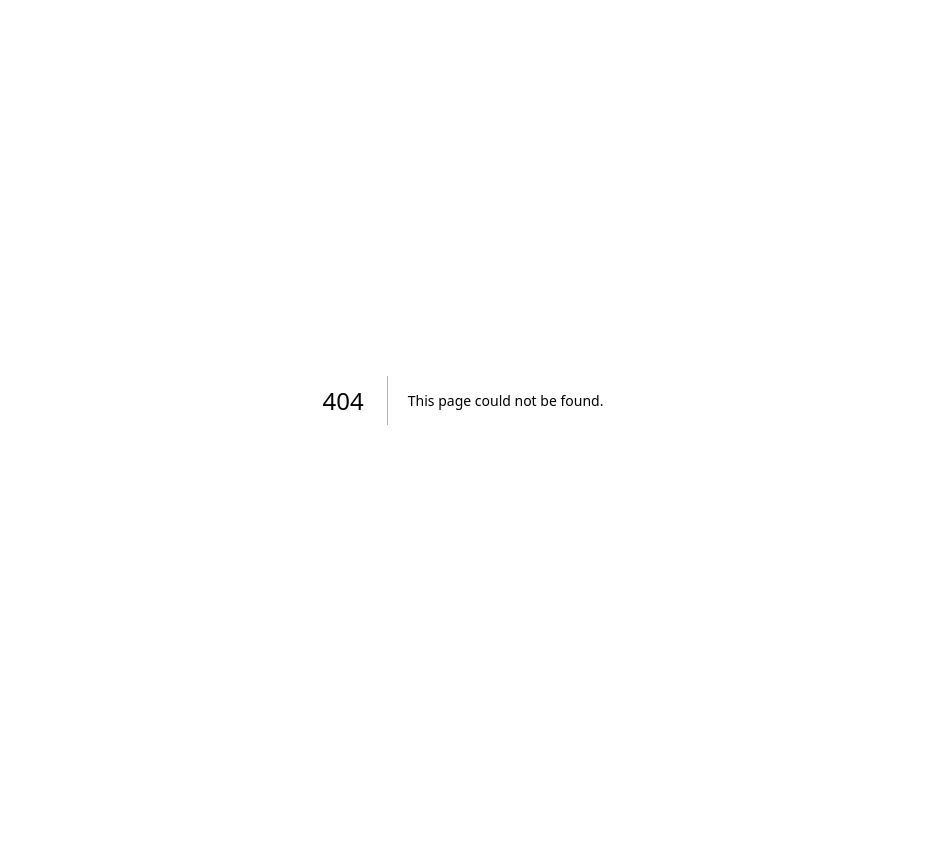
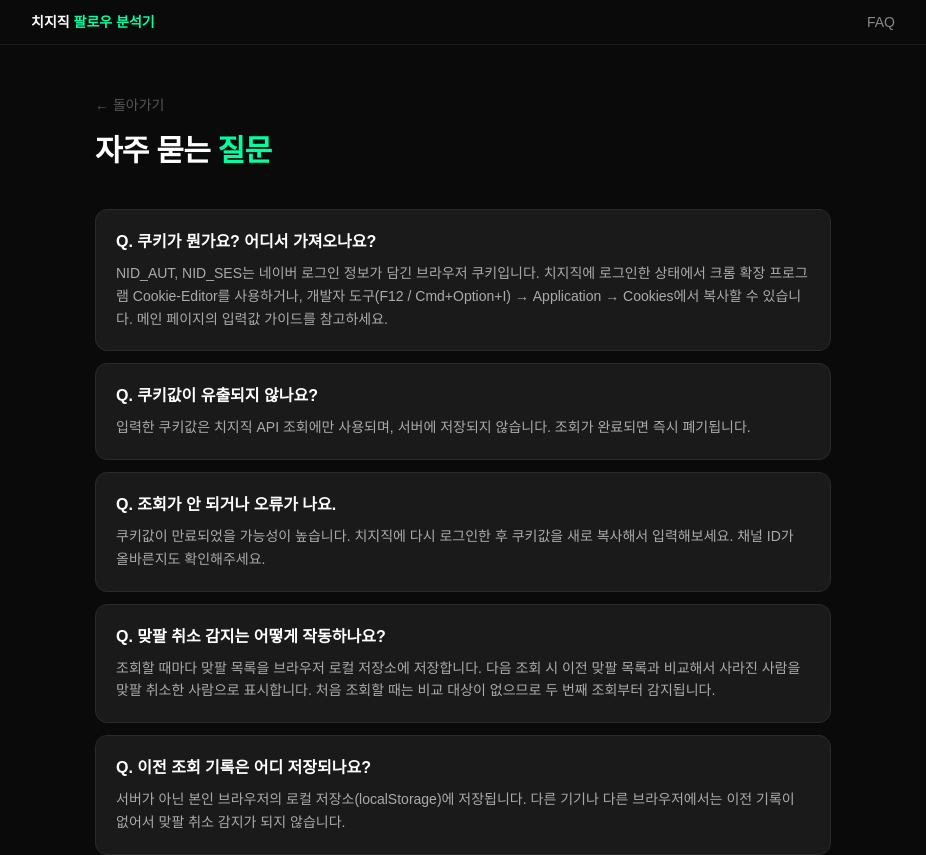
Before and after one commit to kimguny/chzzk-tracker, a Next.js app: page /faq in a window 1280 px wide. Before the commit this address had no page. Shown: the top 855 px of the page, without its empty margins (177-1103 px from the left). Before the commit the page ends 800 px from the top, so only its background shows below. Built offline with nearby package versions, Linux system fonts and the light colour scheme.

Commit message:
feat: add FAQ page and global navigation bar
- /faq 페이지 추가 (8개 항목)
- 상단 네비게이션 바 추가 (메인 ↔ FAQ 이동)

Co-Authored-By: Claude Sonnet 4.6 <noreply@anthropic.com>

```diff
--- /dev/null
+++ b/src/app/faq/page.tsx
@@ -0,0 +1,76 @@
+import type { Metadata } from "next";
+import Link from "next/link";
+
+export const metadata: Metadata = {
+  title: "FAQ | 치지직 팔로우 분석기",
+  description: "치지직 팔로우 분석기 자주 묻는 질문",
+};
+
+const faqs = [
+  {
+    q: "쿠키가 뭔가요? 어디서 가져오나요?",
+    a: "NID_AUT, NID_SES는 네이버 로그인 정보가 담긴 브라우저 쿠키입니다. 치지직에 로그인한 상태에서 크롬 확장 프로그램 Cookie-Editor를 사용하거나, 개발자 도구(F12 / Cmd+Option+I) → Application → Cookies에서 복사할 수 있습니다. 메인 페이지의 입력값 가이드를 참고하세요.",
+  },
+  {
+    q: "쿠키값이 유출되지 않나요?",
+    a: "입력한 쿠키값은 치지직 API 조회에만 사용되며, 서버에 저장되지 않습니다. 조회가 완료되면 즉시 폐기됩니다.",
+  },
+  {
+    q: "조회가 안 되거나 오류가 나요.",
+    a: "쿠키값이 만료되었을 가능성이 높습니다. 치지직에 다시 로그인한 후 쿠키값을 새로 복사해서 입력해보세요. 채널 ID가 올바른지도 확인해주세요.",
+  },
+  {
+    q: "맞팔 취소 감지는 어떻게 작동하나요?",
+    a: "조회할 때마다 맞팔 목록을 브라우저 로컬 저장소에 저장합니다. 다음 조회 시 이전 맞팔 목록과 비교해서 사라진 사람을 맞팔 취소한 사람으로 표시합니다. 처음 조회할 때는 비교 대상이 없으므로 두 번째 조회부터 감지됩니다.",
+  },
+  {
+    q: "이전 조회 기록은 어디 저장되나요?",
+    a: "서버가 아닌 본인 브라우저의 로컬 저장소(localStorage)에 저장됩니다. 다른 기기나 다른 브라우저에서는 이전 기록이 없어서 맞팔 취소 감지가 되지 않습니다.",
+  },
+  {
+    q: "최대 조회 수는 얼마로 설정해야 하나요?",
+    a: "기본값 50,000명으로 대부분 충분합니다. 팔로워나 팔로잉이 5만 명을 넘는다면 직접 숫자를 늘려서 설정하세요. 숫자가 클수록 조회 시간이 길어집니다.",
+  },
+  {
+    q: "치지직 채널 관리자가 아니어도 되나요?",
+    a: "팔로잉 목록은 누구나 조회 가능하지만, 팔로워 목록은 해당 채널의 관리자 권한이 필요합니다. 본인 채널의 채널 ID를 입력해야 팔로워 목록이 정상적으로 조회됩니다.",
+  },
+  {
+    q: "모바일에서도 사용할 수 있나요?",
+    a: "사이트 자체는 모바일에서도 접속 가능하지만, 쿠키값 복사는 PC 브라우저에서 하는 것을 권장합니다. 모바일 브라우저에서는 개발자 도구 접근이 어렵습니다.",
+  },
+];
+
+export default function FaqPage() {
+  return (
+    <div className="min-h-screen" style={{ background: "#0a0a0a", color: "#fff" }}>
+      <div className="mx-auto max-w-3xl px-4 py-12">
+        <div className="mb-10">
+          <Link href="/" className="text-sm" style={{ color: "#555" }}>
+            ← 돌아가기
+          </Link>
+          <h1 className="mt-4 text-3xl font-black tracking-tight">
+            자주 묻는 <span style={{ color: "#00FFA3" }}>질문</span>
+          </h1>
+        </div>
+
+        <div className="space-y-3">
+          {faqs.map((faq, i) => (
+            <div
+              key={i}
+              className="rounded-xl p-5"
+              style={{ background: "#1a1a1a", border: "1px solid #2a2a2a" }}
+            >
+              <p className="font-semibold mb-2" style={{ color: "#fff" }}>
+                Q. {faq.q}
+              </p>
+              <p className="text-sm leading-relaxed" style={{ color: "#aaa" }}>
+                {faq.a}
+              </p>
+            </div>
+          ))}
+        </div>
+      </div>
+    </div>
+  );
+}
--- a/src/app/layout.tsx
+++ b/src/app/layout.tsx
@@ -1,6 +1,7 @@
 import type { Metadata } from "next";
 import { Geist, Geist_Mono } from "next/font/google";
 import { Analytics } from "@vercel/analytics/next";
+import Link from "next/link";
 import "./globals.css";
 
 const geistSans = Geist({
@@ -28,7 +29,17 @@ export default function RootLayout({
       lang="en"
       className={`${geistSans.variable} ${geistMono.variable} h-full antialiased`}
     >
-      <body className="min-h-full flex flex-col">
+      <body className="min-h-full flex flex-col" style={{ background: "#0a0a0a" }}>
+        <header style={{ background: "#0a0a0a", borderBottom: "1px solid #1a1a1a" }}>
+          <div className="mx-auto max-w-4xl px-4 py-3 flex items-center justify-between">
+            <Link href="/" className="text-sm font-bold" style={{ color: "#fff" }}>
+              치지직 <span style={{ color: "#00FFA3" }}>팔로우 분석기</span>
+            </Link>
+            <Link href="/faq" className="text-sm" style={{ color: "#888" }}>
+              FAQ
+            </Link>
+          </div>
+        </header>
         {children}
         <Analytics />
       </body>
```
